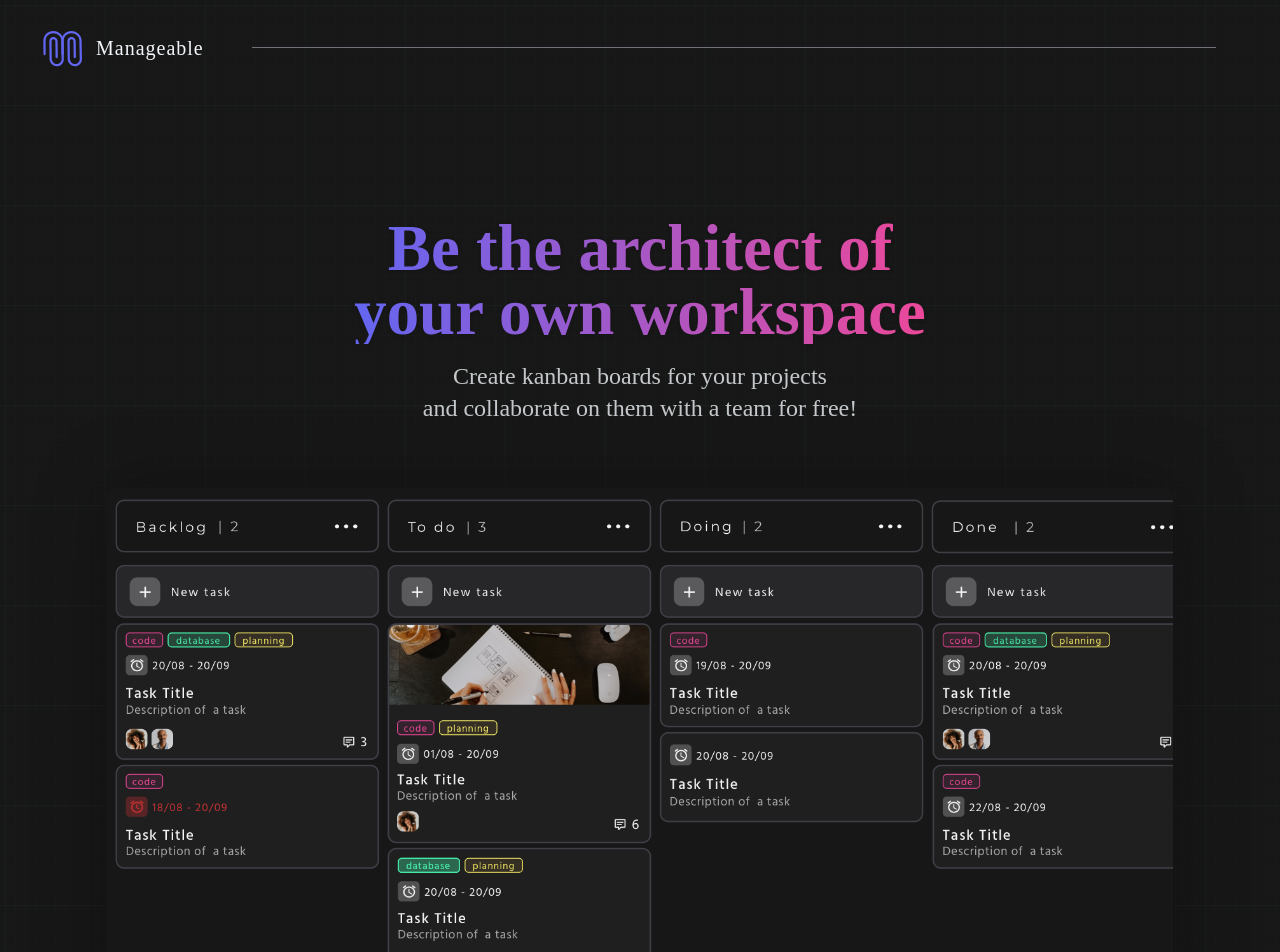
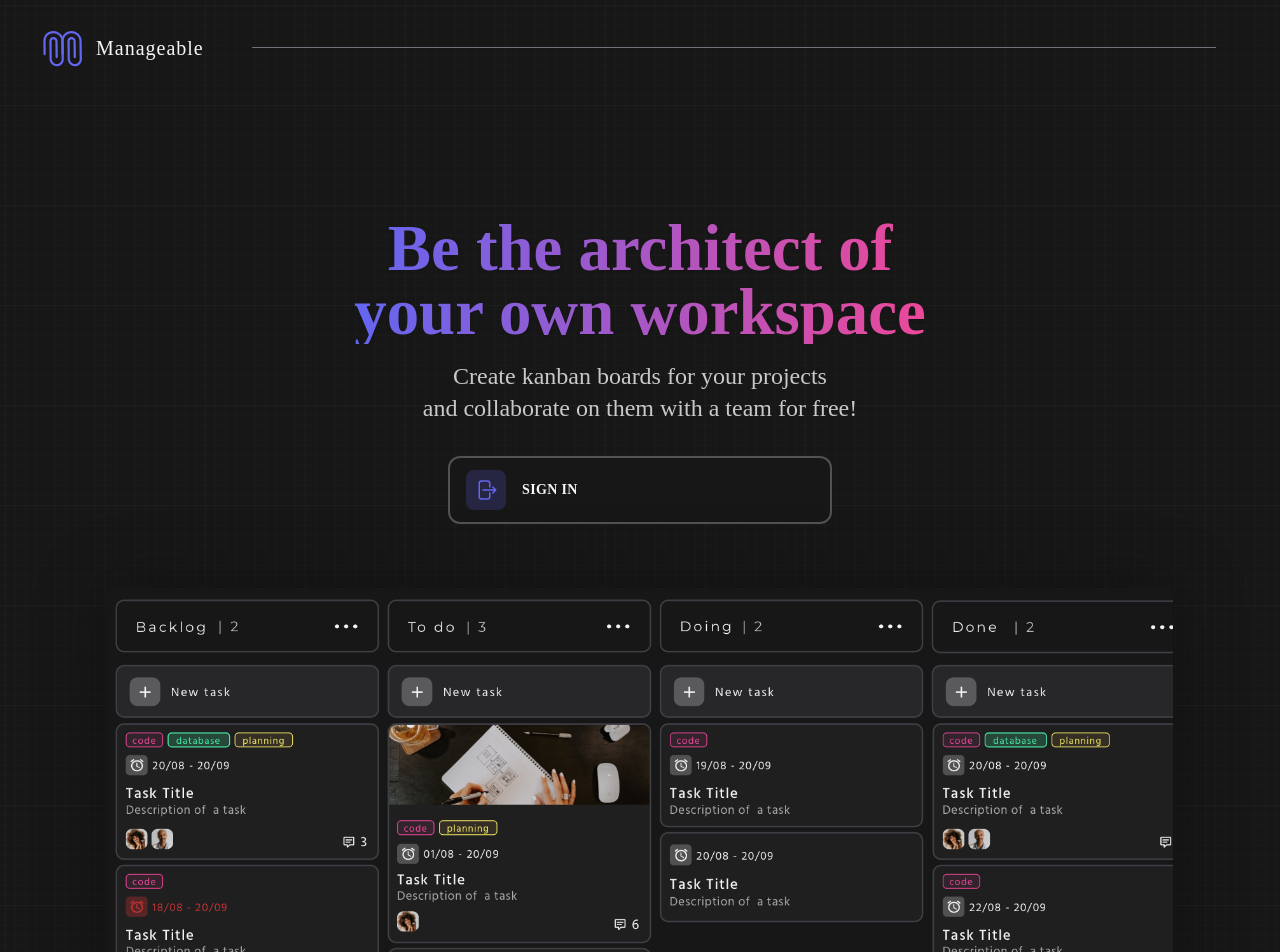
Before and after one commit to kos3l/manageable-kanban-app, a React (Vite) app: page / in a window 1280 px wide. Shown: the top 952 px of the page. Built offline with nearby package versions, Linux system fonts and the light colour scheme.

Commit message:
small changes to home page

```diff
--- a/package.json
+++ b/package.json
@@ -9,6 +9,7 @@
     "preview": "vite preview"
   },
   "dependencies": {
+    "@heroicons/react": "^2.0.17",
     "localforage": "^1.10.0",
     "match-sorter": "^6.3.1",
     "react": "^18.2.0",
--- a/src/routes/root/root.tsx
+++ b/src/routes/root/root.tsx
@@ -1,7 +1,8 @@
+import { ArrowRightOnRectangleIcon } from "@heroicons/react/24/solid";
 export default function Root() {
   return (
     <>
-      <div className="min-h-screen bg-hero-pattern text-slate-100 2xl:flex 2xl:flex-col 2xl:items-center">
+      <div className="min-h-screen bg-hero-pattern text-neutral-100 2xl:flex 2xl:flex-col 2xl:items-center">
         <div className="flex min-h-screen w-full flex-col 2xl:w-2/3 2xl:justify-start">
           <div className="mb-4 flex w-full basis-24 px-4 md:mb-10 md:px-8 2xl:px-0">
             <div className="flex items-center">
@@ -12,7 +13,7 @@ export default function Root() {
                 Manageable
               </h1>
             </div>
-            <div className="ml-12 mr-8 hidden h-1/2 flex-1 border-b border-zinc-500 md:block 2xl:mr-0 2xl:ml-4"></div>
+            <div className="ml-12  mr-8 hidden h-1/2 flex-1 border-b border-zinc-500 font-sans md:block 2xl:mr-0 2xl:ml-4"></div>
           </div>
           <div className="mt-20 flex grid grid-cols-6 gap-16">
             <div className="col-span-6 flex items-start justify-center">
@@ -20,13 +21,21 @@ export default function Root() {
                 <h1 className="mb-4 bg-gradient-to-r from-indigo-500 to-pink-500 bg-clip-text text-5xl font-bold text-transparent drop-shadow xl:leading-[4rem]">
                   Be the architect of <br /> your own workspace
                 </h1>
-                <p className="w-4/6 text-2xl opacity-80">
+                <p className="mb-8 w-4/6 text-2xl opacity-80">
                   Create kanban boards for your projects <br /> and collaborate
                   on them with a team for free!
                 </p>
+                <button className="flex w-96 items-center gap-4 rounded-xl border-2 border-neutral-600 bg-neutral-900 px-4 py-3 transition hover:border-indigo-500 hover:drop-shadow-4xl hover:transition">
+                  <div className="flex h-10 w-10 items-center justify-center rounded-lg bg-indigo-500/20">
+                    <ArrowRightOnRectangleIcon className="w-6 text-indigo-500"></ArrowRightOnRectangleIcon>
+                  </div>
+                  <p className="m-0 font-serif text-sm font-semibold tracking-wide">
+                    SIGN IN
+                  </p>
+                </button>
               </div>
             </div>
-            <div className="col-span-6 flex items-center justify-center">
+            <div className="col-span-6 mb-16 flex items-center justify-center">
               <div className=" w-5/6 overflow-hidden rounded-lg drop-shadow-4xl">
                 <img
                   src="./src/assets/demo.png"
```
Also changed, not shown: src/assets/graph-paper.svg, 1 other file (tests, documents, lock files or other folders).
